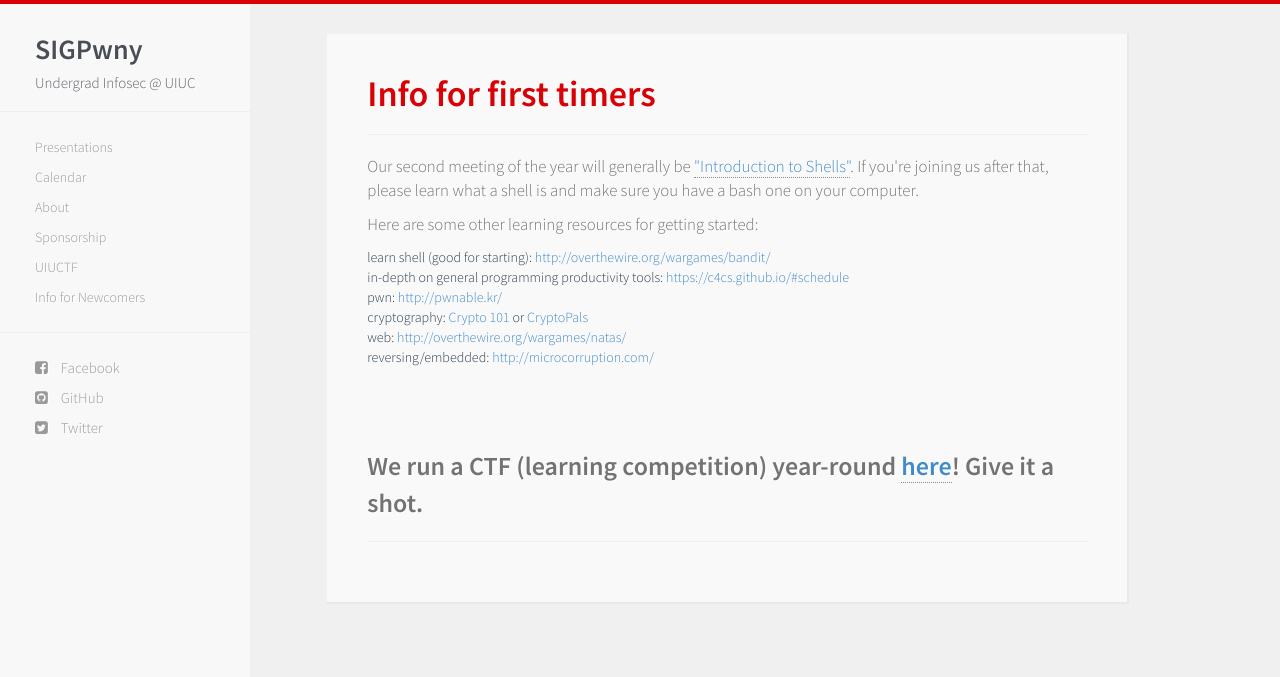
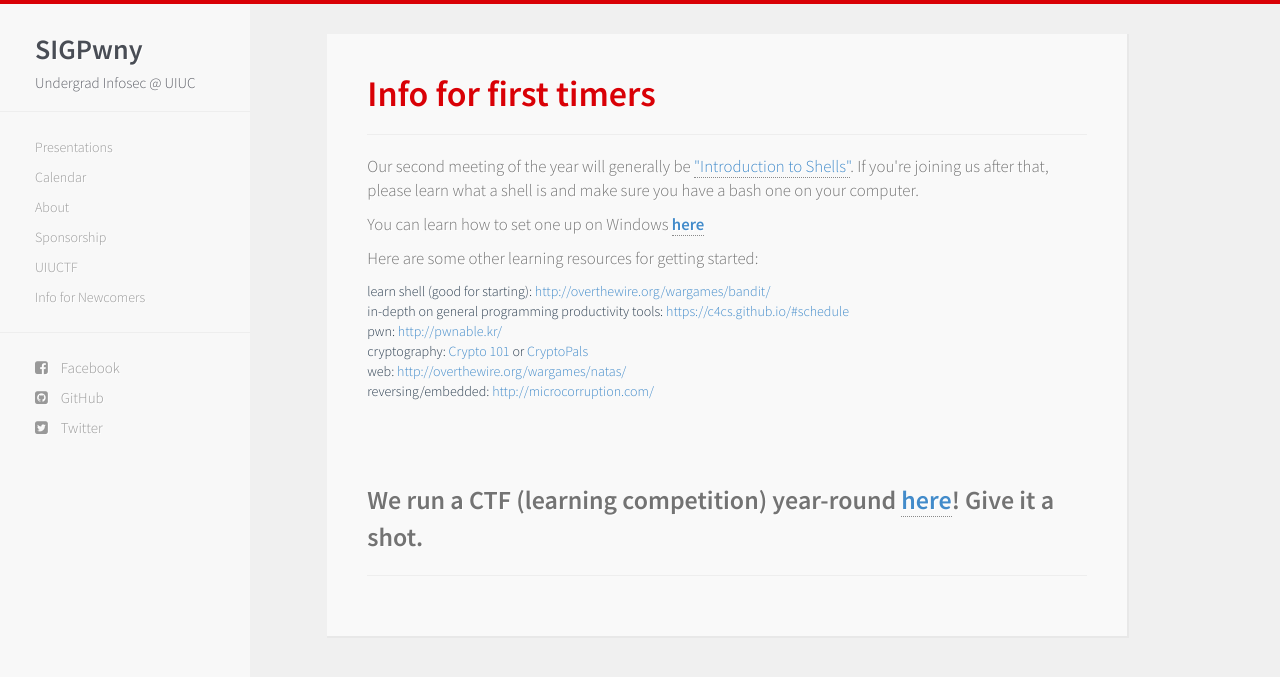
Before and after one commit to sigpwny/sigpwny.github.io-archive, a Jekyll site: the page newcomers.html, which Jekyll copies as it is, in a window 1280 px wide. Shown: the top 677 px of the page. Built offline with Jekyll 4.4.1, drawn with Linux system fonts in a browser that asks for light colours; nearby versions of some CDN libraries.

Commit message:
automated

```diff
--- a/newcomers.html
+++ b/newcomers.html
@@ -66,6 +66,7 @@
           <h1>Info for first timers</h1>
           <hr />
       <p> Our second meeting of the year will generally be <a href ="https://docs.google.com/presentation/d/1pYxPmQfwHzAjbGTjpbhWmjaU6jC2EtJzrGei7NCTCAg">"Introduction to Shells"</a>. If you're joining us after that, please learn what a shell is and make sure you have a bash one on your computer.</p>
+	  <p>You can learn how to set one up on Windows <a href='https://docs.google.com/document/d/11k_92wg3YX_YInKbHB9oK6uH-aFfZRJdpgm0M_lAXn8/edit'><b>here</b></a></p>
 
       <p>Here are some other learning resources for getting started:</p>
       learn shell (good for starting): <a href = "http://overthewire.org/wargames/bandit/">http://overthewire.org/wargames/bandit/</a><br />
```
Also changed, not shown: 1 other file.
